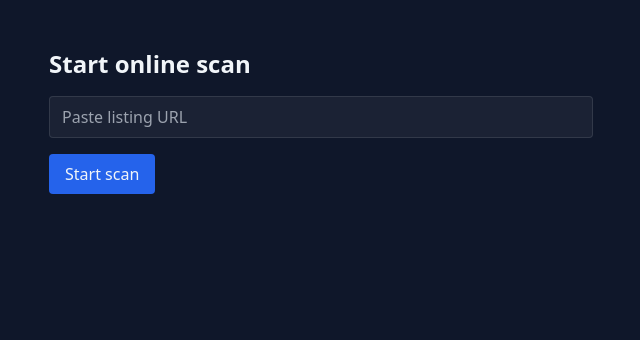
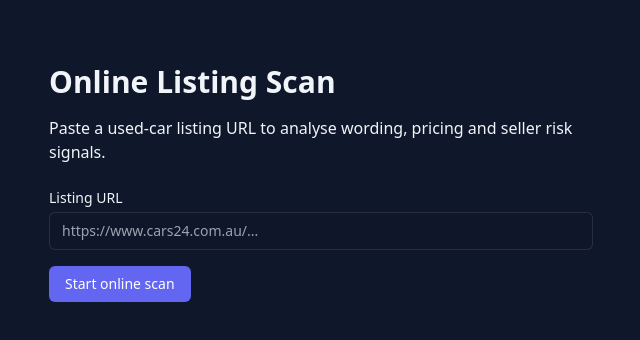
Before and after one commit to jeremy-swallow/carverity-clean, a React (Vite) app: page /scan/online in a window 1280 px wide. Shown: the top 340 px of the page, without its empty margins (319-959 px from the left). Built offline with nearby package versions, Linux system fonts and the light colour scheme.

Commit message:
fix: wire online scan flow with shared listing URL helpers

```diff
--- a/src/pages/OnlineAnalyzing.tsx
+++ b/src/pages/OnlineAnalyzing.tsx
@@ -1,33 +1,56 @@
 // src/pages/OnlineAnalyzing.tsx
 import { useEffect } from "react";
 import { useNavigate } from "react-router-dom";
-import { loadListingUrl } from "../utils/onlineResults";
+import {
+  saveOnlineResults,
+  loadListingUrl,
+} from "../utils/onlineResults";
 
 export default function OnlineAnalyzing() {
   const navigate = useNavigate();
 
   useEffect(() => {
-    const url = loadListingUrl();
+    const listingUrl = loadListingUrl();
+    console.log("🔍 Analyzing page loaded, URL =", listingUrl);
 
-    console.log("🧩 Analyzing page — URL =", url);
-
-    if (!url) {
-      console.warn("⚠️ Missing listing URL — returning to start");
+    // If we somehow got here without a URL, send user back to start
+    if (!listingUrl) {
       navigate("/scan/online", { replace: true });
       return;
     }
 
-    // TODO: call API → then navigate to results
-    // navigate("/scan/online/results");
-  }, []);
+    runScan(listingUrl);
+  }, [navigate]);
+
+  async function runScan(listingUrl: string) {
+    try {
+      const res = await fetch("/api/analyze-listing", {
+        method: "POST",
+        headers: { "Content-Type": "application/json" },
+        body: JSON.stringify({ url: listingUrl }),
+      });
+
+      if (!res.ok) {
+        console.error("❌ Analyze listing failed", res.status);
+        navigate("/scan/online", { replace: true });
+        return;
+      }
+
+      const data = await res.json();
+      saveOnlineResults(data);
+      navigate("/scan/online/results", { replace: true });
+    } catch (err) {
+      console.error("❌ Analyze listing error", err);
+      navigate("/scan/online", { replace: true });
+    }
+  }
 
   return (
-    <div className="max-w-2xl mx-auto px-4 py-16 text-center">
-      <h1 className="text-xl font-semibold mb-2">
-        Analyzing listing…
-      </h1>
+    <div className="max-w-xl mx-auto px-4 py-20 text-center">
+      <h1 className="text-2xl font-semibold mb-3">Analyzing listing...</h1>
       <p className="text-muted-foreground">
-        Sit tight — we’re reviewing wording, pricing signals and seller risk flags.
+        Sit tight — we&apos;re reviewing wording, pricing signals and seller
+        risk flags.
       </p>
     </div>
   );
--- a/src/pages/OnlineStart.tsx
+++ b/src/pages/OnlineStart.tsx
@@ -1,5 +1,5 @@
 // src/pages/OnlineStart.tsx
-import { useState } from "react";
+import React, { useState } from "react";
 import { useNavigate } from "react-router-dom";
 import { saveListingUrl } from "../utils/onlineResults";
 
@@ -9,34 +9,45 @@ export default function OnlineStart() {
 
   function handleSubmit(e: React.FormEvent) {
     e.preventDefault();
-    if (!url.trim()) return;
+    const trimmed = url.trim();
+    if (!trimmed) return;
 
-    saveListingUrl(url.trim());
-    console.log("🚀 Saved URL:", url);
+    // Save URL for the scan flow (single, canonical place)
+    saveListingUrl(trimmed);
+    console.log("🚗 Listing URL saved:", trimmed);
 
+    // Go straight to analyzing page
     navigate("/scan/online/analyzing", { replace: true });
   }
 
   return (
-    <div className="max-w-xl mx-auto px-4 py-12">
-      <h1 className="text-2xl font-semibold mb-4">
-        Start online scan
-      </h1>
+    <div className="max-w-xl mx-auto px-4 py-16">
+      <h1 className="text-3xl font-semibold mb-4">Online Listing Scan</h1>
+      <p className="text-muted-foreground">
+        Paste a used-car listing URL to analyse wording, pricing and seller risk
+        signals.
+      </p>
 
-      <form onSubmit={handleSubmit} className="space-y-4">
-        <input
-          value={url}
-          onChange={(e) => setUrl(e.target.value)}
-          type="url"
-          placeholder="Paste listing URL"
-          className="w-full rounded bg-white/5 border border-white/10 px-3 py-2"
-        />
+      <form onSubmit={handleSubmit} className="mt-6 space-y-4">
+        <div>
+          <label className="block text-sm font-medium mb-1">
+            Listing URL
+          </label>
+          <input
+            type="url"
+            required
+            placeholder="https://www.cars24.com.au/..."
+            value={url}
+            onChange={(e) => setUrl(e.target.value)}
+            className="w-full rounded-md border border-white/10 bg-slate-900/60 px-3 py-2 text-sm focus:outline-none focus:ring-2 focus:ring-indigo-500"
+          />
+        </div>
 
         <button
           type="submit"
-          className="px-4 py-2 rounded bg-blue-600 hover:bg-blue-500"
+          className="inline-flex items-center rounded-md bg-indigo-500 px-4 py-2 text-sm font-medium text-white hover:bg-indigo-400 focus:outline-none focus:ring-2 focus:ring-indigo-500"
         >
-          Start scan
+          Start online scan
         </button>
       </form>
     </div>
--- a/src/utils/onlineResults.ts
+++ b/src/utils/onlineResults.ts
@@ -46,7 +46,7 @@ export interface SavedResult {
   conditionSummary: string;
   summary?: string;
 
-  // Extra fields carried through the flow
+  // Extra fields we want to carry through the flow
   kilometres?: string | number | null;
   owners?: string;
   notes?: string;
```
